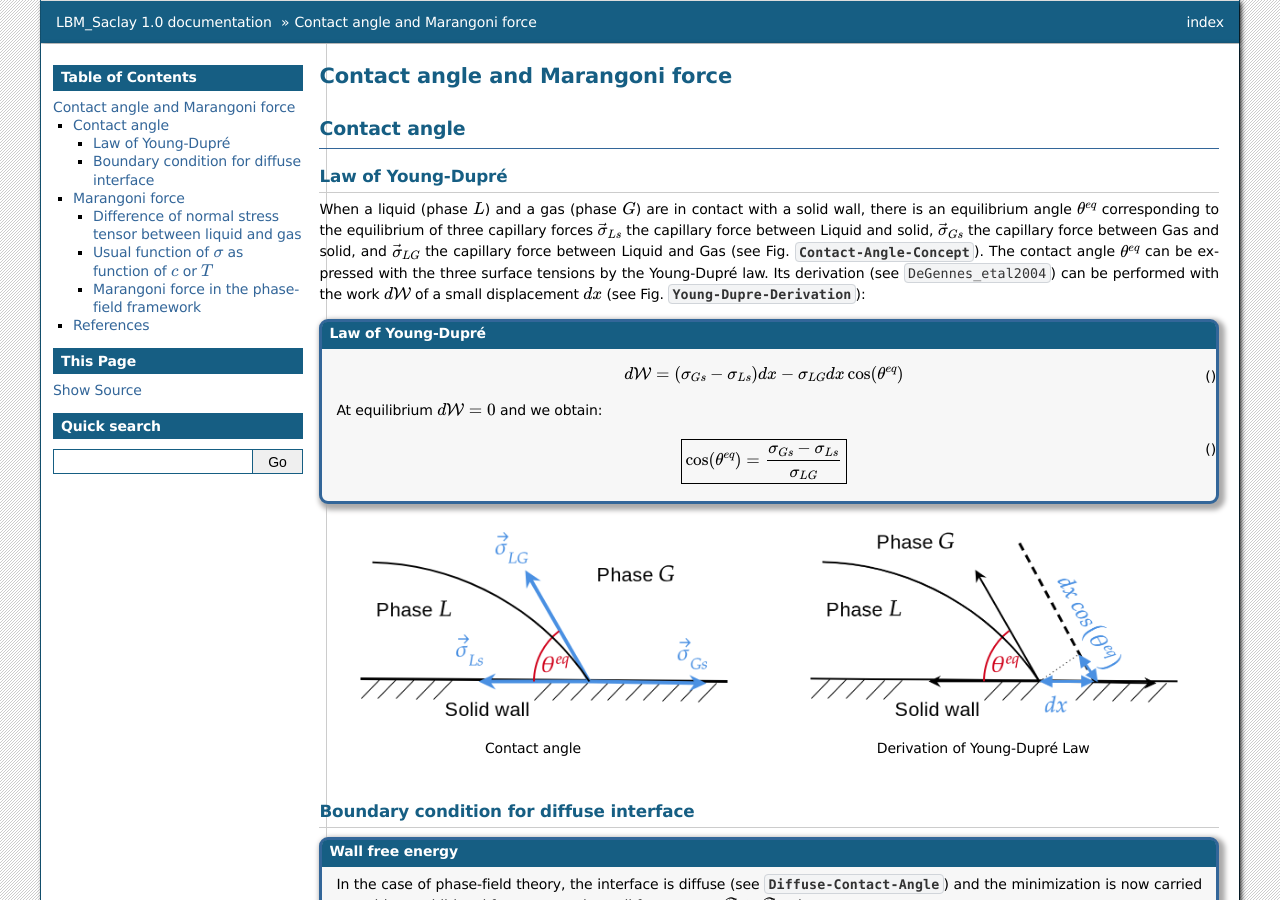
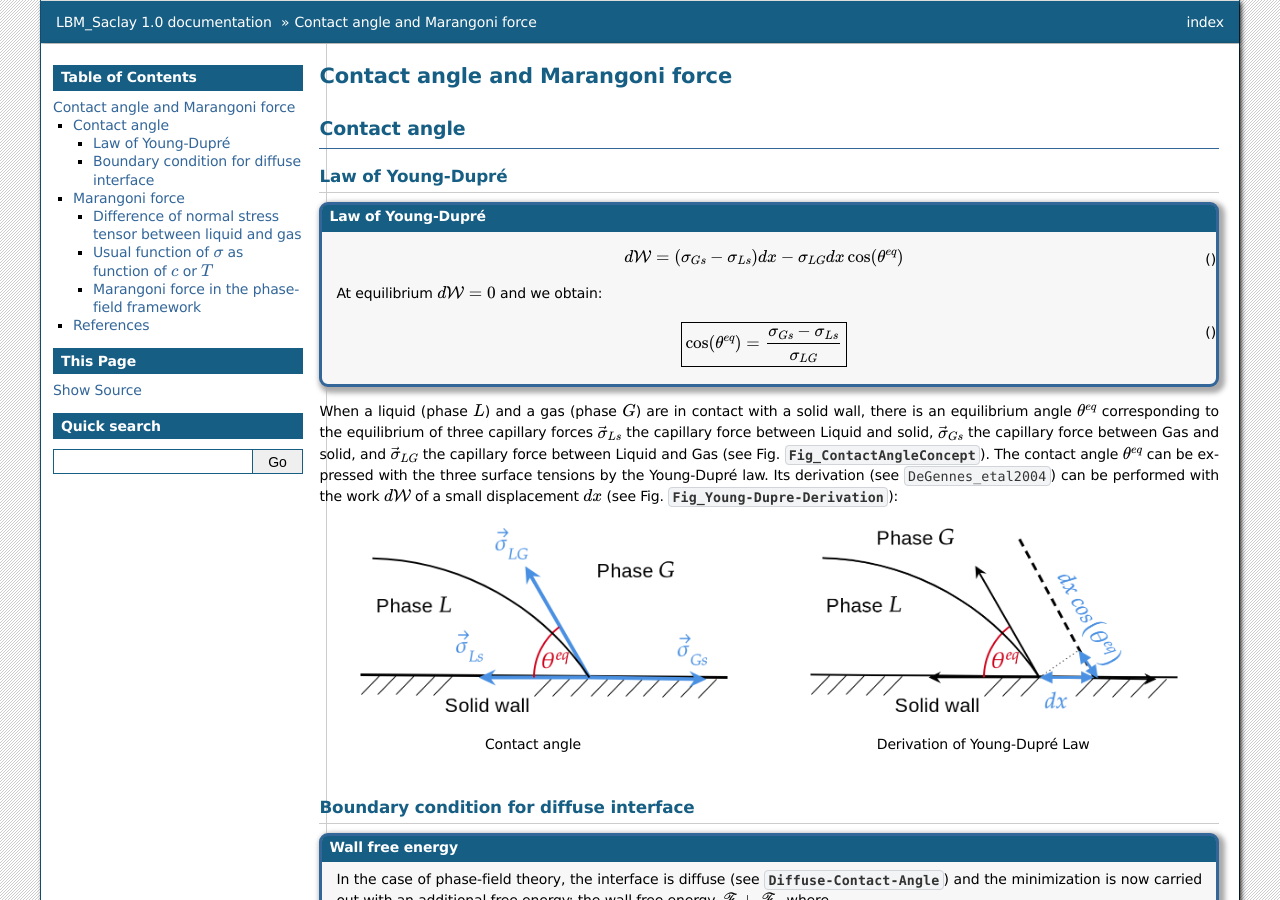
Before and after one commit to cea-lbm-saclay/LBM_Saclay_Documentation, a Sphinx documentation site: the page built from doc/src_doc/05_COURSES/Course_PF/04_Marangoni_and_Contact_Angle.rst, in a window 1280 px wide and 900 px high. Built offline with Sphinx 7.4.7, drawn with Linux system fonts in a browser that asks for light colours; cross-references to code outside the pages are shown as plain code; some of the changed lines change nothing that is shown.

Commit message:
Update contact angle

```diff
--- a/doc/src_doc/05_COURSES/Course_PF/04_Marangoni_and_Contact_Angle.rst
+++ b/doc/src_doc/05_COURSES/Course_PF/04_Marangoni_and_Contact_Angle.rst
@@ -8,8 +8,6 @@ Contact angle
 
 Law of Young-Dupré
 """"""""""""""""""
-
-When a liquid (phase :math:`L`) and a gas (phase :math:`G`) are in contact with a solid wall, there is an equilibrium angle :math:`\theta^{eq}` corresponding to the equilibrium of three capillary forces :math:`\vec{\sigma}_{Ls}` the capillary force between Liquid and solid, :math:`\vec{\sigma}_{Gs}` the capillary force between Gas and solid, and :math:`\vec{\sigma}_{LG}` the capillary force between Liquid and Gas (see Fig. :numref:`Contact-Angle-Concept`). The contact angle :math:`\theta^{eq}` can be expressed with the three surface tensions by the Young-Dupré law. Its derivation (see :footcite:p:`DeGennes_etal2004`) can be performed with the work :math:`d\mathcal{W}` of a small displacement :math:`dx` (see Fig. :numref:`Young-Dupre-Derivation`):
 
 .. admonition:: Law of Young-Dupré
 
@@ -25,9 +23,11 @@ When a liquid (phase :math:`L`) and a gas (phase :math:`G`) are in contact with
 
       \boxed{\cos(\theta^{eq})=\frac{\sigma_{Gs}-\sigma_{Ls}}{\sigma_{LG}}}
 
+When a liquid (phase :math:`L`) and a gas (phase :math:`G`) are in contact with a solid wall, there is an equilibrium angle :math:`\theta^{eq}` corresponding to the equilibrium of three capillary forces :math:`\vec{\sigma}_{Ls}` the capillary force between Liquid and solid, :math:`\vec{\sigma}_{Gs}` the capillary force between Gas and solid, and :math:`\vec{\sigma}_{LG}` the capillary force between Liquid and Gas (see Fig. :numref:`Fig_ContactAngleConcept`). The contact angle :math:`\theta^{eq}` can be expressed with the three surface tensions by the Young-Dupré law. Its derivation (see :footcite:p:`DeGennes_etal2004`) can be performed with the work :math:`d\mathcal{W}` of a small displacement :math:`dx` (see Fig. :numref:`Fig_Young-Dupre-Derivation`):
+
 .. container:: sphinx-features
 
-   .. _Contact-Angle-Concept:
+   .. _Fig_ContactAngleConcept:
 
    .. figure:: ../../FIGS/04_FIGS_COURSES/Contact-Angle.png
       :figclass: align-center
@@ -38,7 +38,7 @@ When a liquid (phase :math:`L`) and a gas (phase :math:`G`) are in contact with
 
       Contact angle
 
-   .. _Young-Dupre-Derivation:
+   .. _Fig_Young-Dupre-Derivation:
 
    .. figure:: ../../FIGS/04_FIGS_COURSES/Deriving_Young.png
       :figclass: align-center
```
